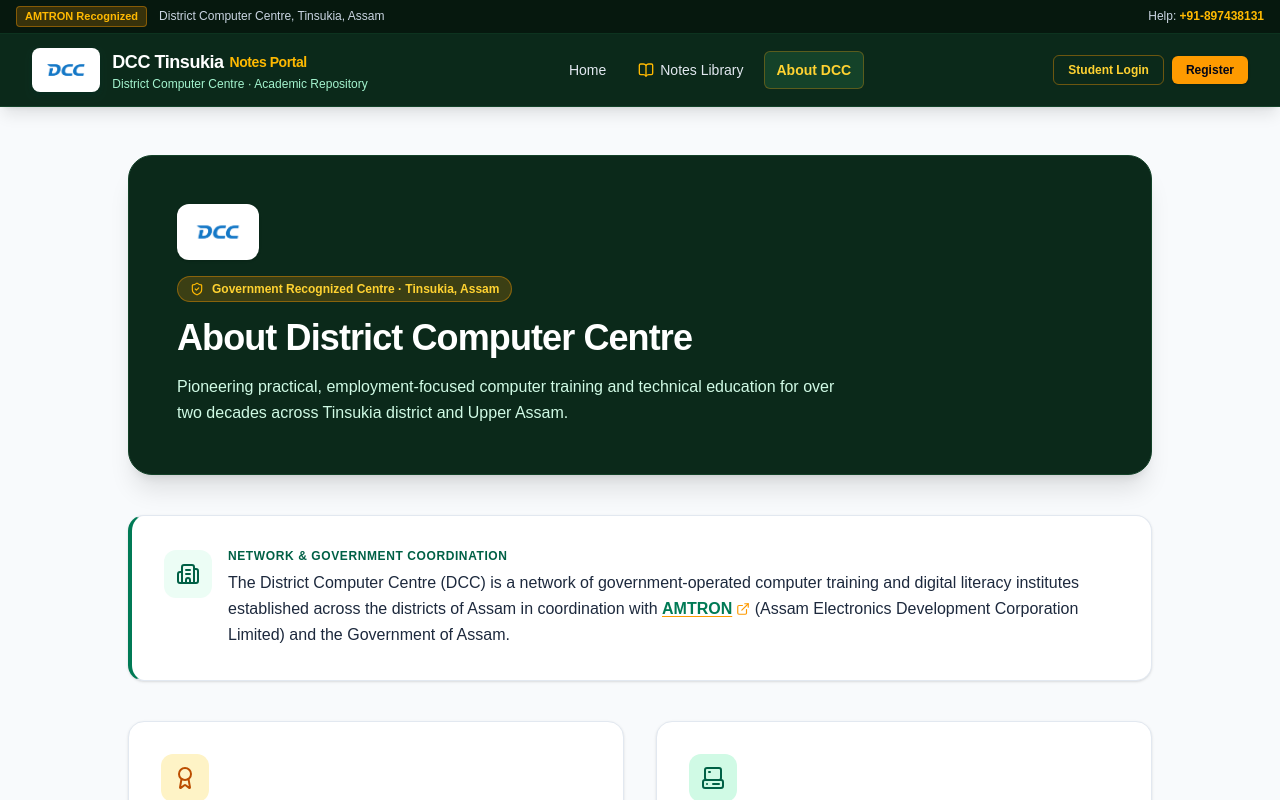
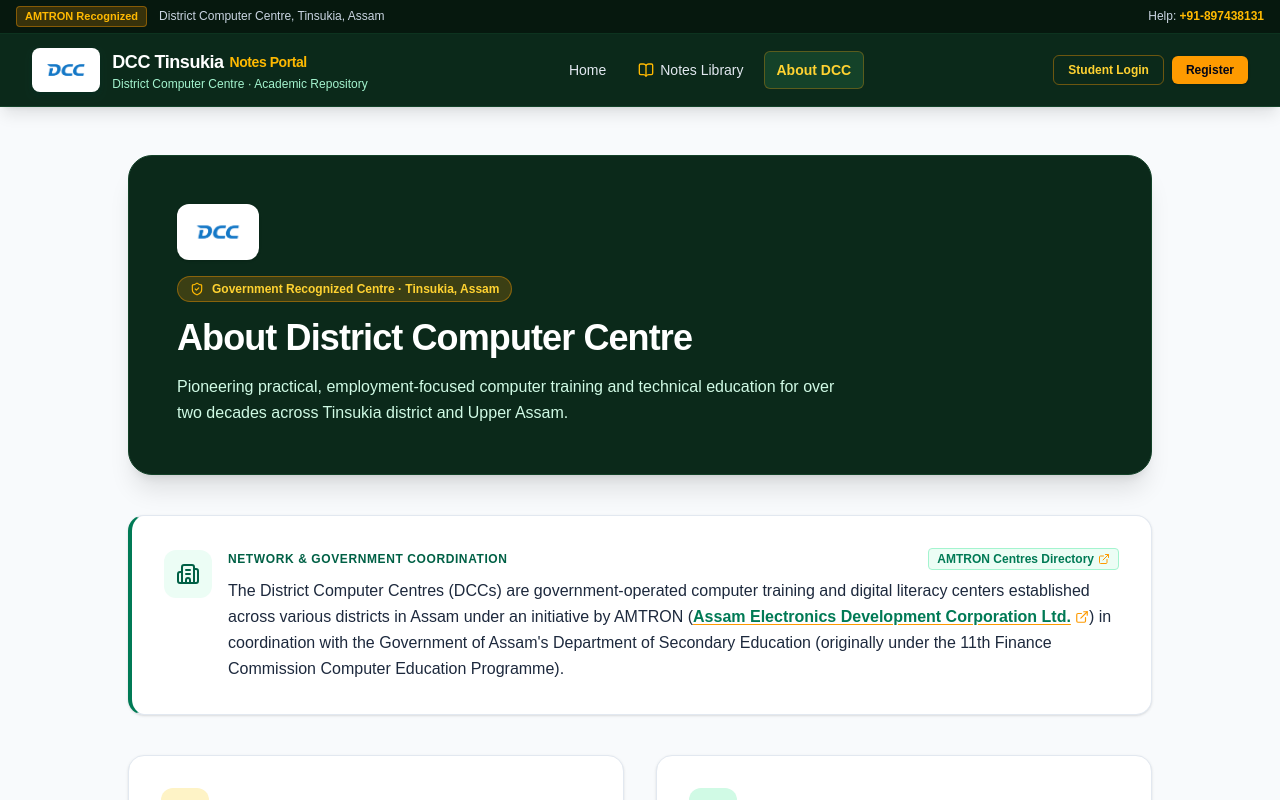
Before and after one commit to b4bidyut-dev/dcctinsukia, a Next.js app: page /about in a window 1280 px wide. Shown: the top 800 px of the page. Built offline with nearby package versions, Linux system fonts and the light colour scheme; no server answers.

Commit message:
docs(about): update institutional DCC background and AMTRON initiative details

```diff
--- a/src/app/about/page.tsx
+++ b/src/app/about/page.tsx
@@ -42,22 +42,33 @@ export default function AboutPage() {
           <div className="w-12 h-12 rounded-xl bg-emerald-50 text-emerald-800 flex items-center justify-center shrink-0 mt-0.5">
             <Building2 className="w-6 h-6" />
           </div>
-          <div className="space-y-1.5">
-            <h3 className="text-xs font-bold text-emerald-800 uppercase tracking-wider">
-              Network & Government Coordination
-            </h3>
-            <p className="text-sm sm:text-base text-slate-800 leading-relaxed font-normal">
-              The District Computer Centre (DCC) is a network of government-operated computer training and digital literacy institutes established across the districts of Assam in coordination with{" "}
+          <div className="space-y-2">
+            <div className="flex items-center justify-between flex-wrap gap-2">
+              <h3 className="text-xs font-bold text-emerald-800 uppercase tracking-wider">
+                Network & Government Coordination
+              </h3>
               <a
                 href="https://et.amtron.in/center/index"
                 target="_blank"
                 rel="noopener noreferrer"
+                className="text-xs font-semibold text-emerald-700 hover:text-emerald-900 inline-flex items-center gap-1 bg-emerald-50 px-2 py-0.5 rounded border border-emerald-200 transition-colors"
+              >
+                AMTRON Centres Directory
+                <ExternalLink className="w-3 h-3 text-amber-500" />
+              </a>
+            </div>
+            <p className="text-sm sm:text-base text-slate-800 leading-relaxed font-normal">
+              The District Computer Centres (DCCs) are government-operated computer training and digital literacy centers established across various districts in Assam under an initiative by AMTRON (
+              <a
+                href="http://amtron.in/node.php?lnk=AMThstr"
+                target="_blank"
+                rel="noopener noreferrer"
                 className="font-bold text-emerald-700 hover:text-emerald-900 underline decoration-amber-500 underline-offset-2 transition-colors inline-flex items-center gap-1"
               >
-                AMTRON
+                Assam Electronics Development Corporation Ltd.
                 <ExternalLink className="w-3.5 h-3.5 text-amber-500" />
-              </a>{" "}
-              (Assam Electronics Development Corporation Limited) and the Government of Assam.
+              </a>
+              ) in coordination with the Government of Assam&apos;s Department of Secondary Education (originally under the 11th Finance Commission Computer Education Programme).
             </p>
           </div>
         </div>
```
